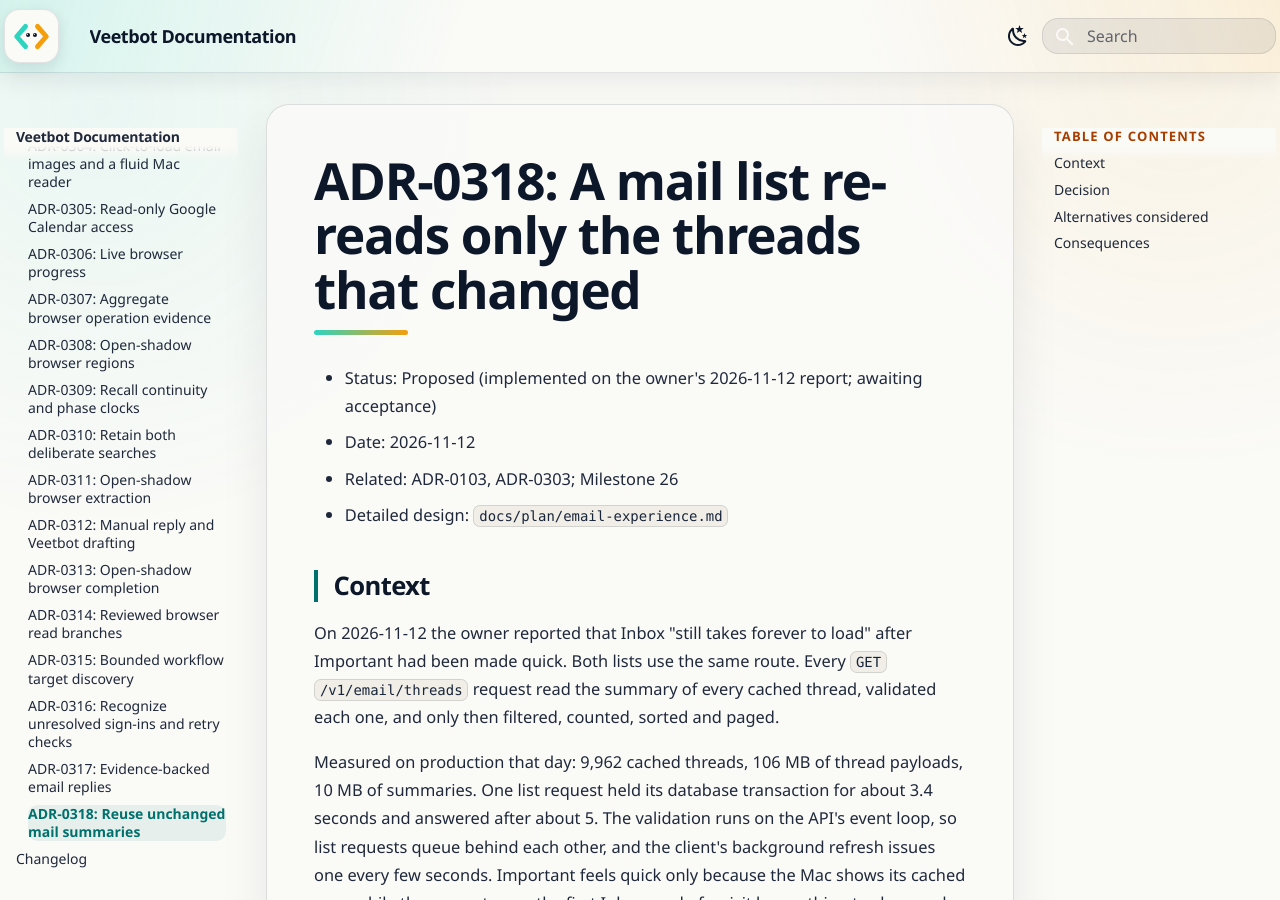
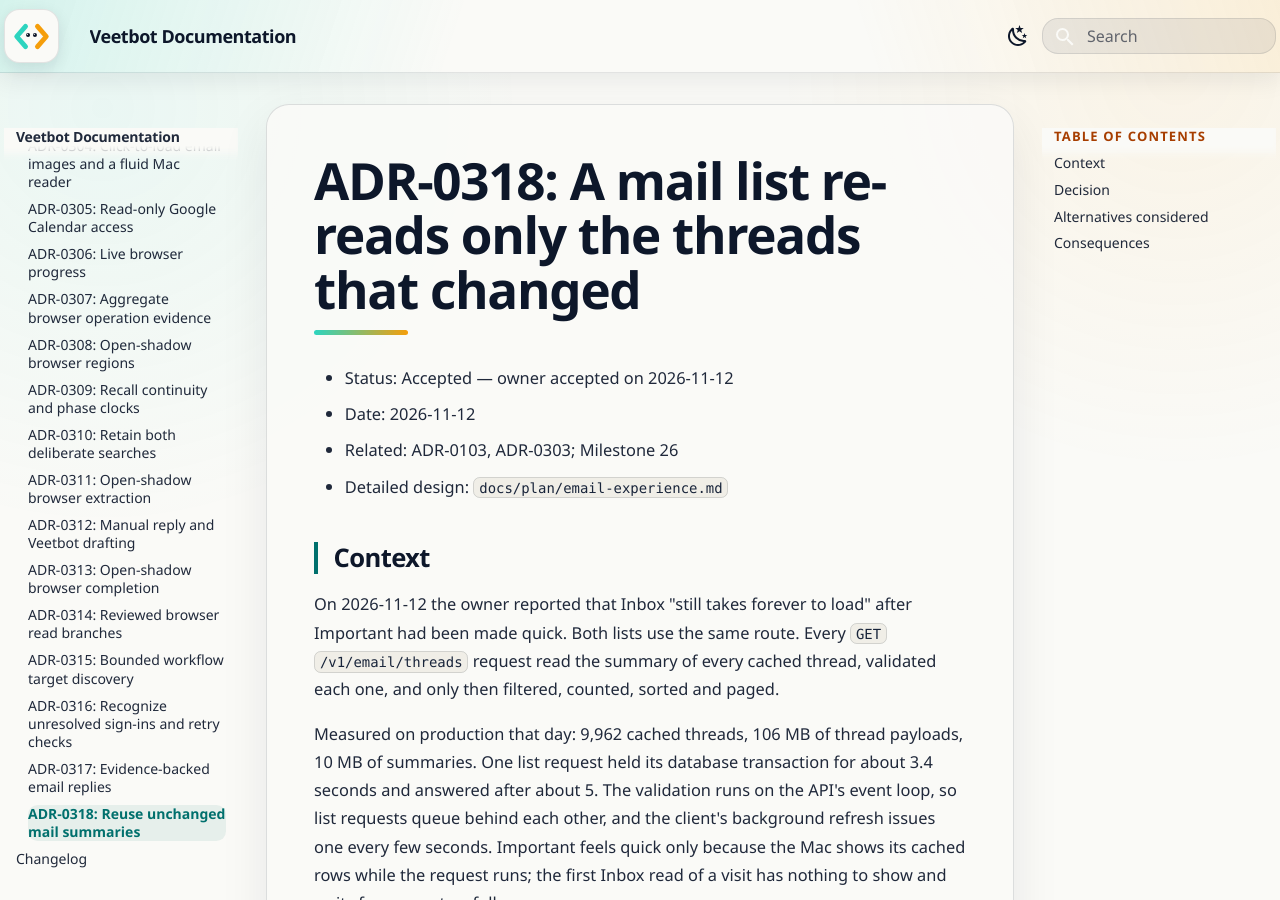
Before and after one commit to avitus/veetbot, an MkDocs documentation site: the page built from docs/adr/0318-reuse-unchanged-mail-summaries.md, in a window 1280 px wide and 900 px high. Built offline with MkDocs 1.6.1 and Material for MkDocs 9.7.7, drawn with Linux system fonts in a browser that asks for light colours.

Commit message:
Accept ADR-0318
The owner accepted the decision on 2026-11-12.

Reading-Lane: A
Co-Authored-By: Claude Fable 5.2 <noreply@anthropic.com>
Glen-Conversation: 95897c60-f110-4dea-a33b-b85a9b0c3147

```diff
--- a/docs/adr/0318-reuse-unchanged-mail-summaries.md
+++ b/docs/adr/0318-reuse-unchanged-mail-summaries.md
@@ -1,6 +1,6 @@
 # ADR-0318: A mail list re-reads only the threads that changed
 
-- Status: Proposed (implemented on the owner's 2026-11-12 report; awaiting acceptance)
+- Status: Accepted — owner accepted on 2026-11-12
 - Date: 2026-11-12
 - Related: ADR-0103, ADR-0303; Milestone 26
 - Detailed design: `docs/plan/email-experience.md`
```
Also changed, not shown: docs/adr/index.md (+1 -1 lines).
